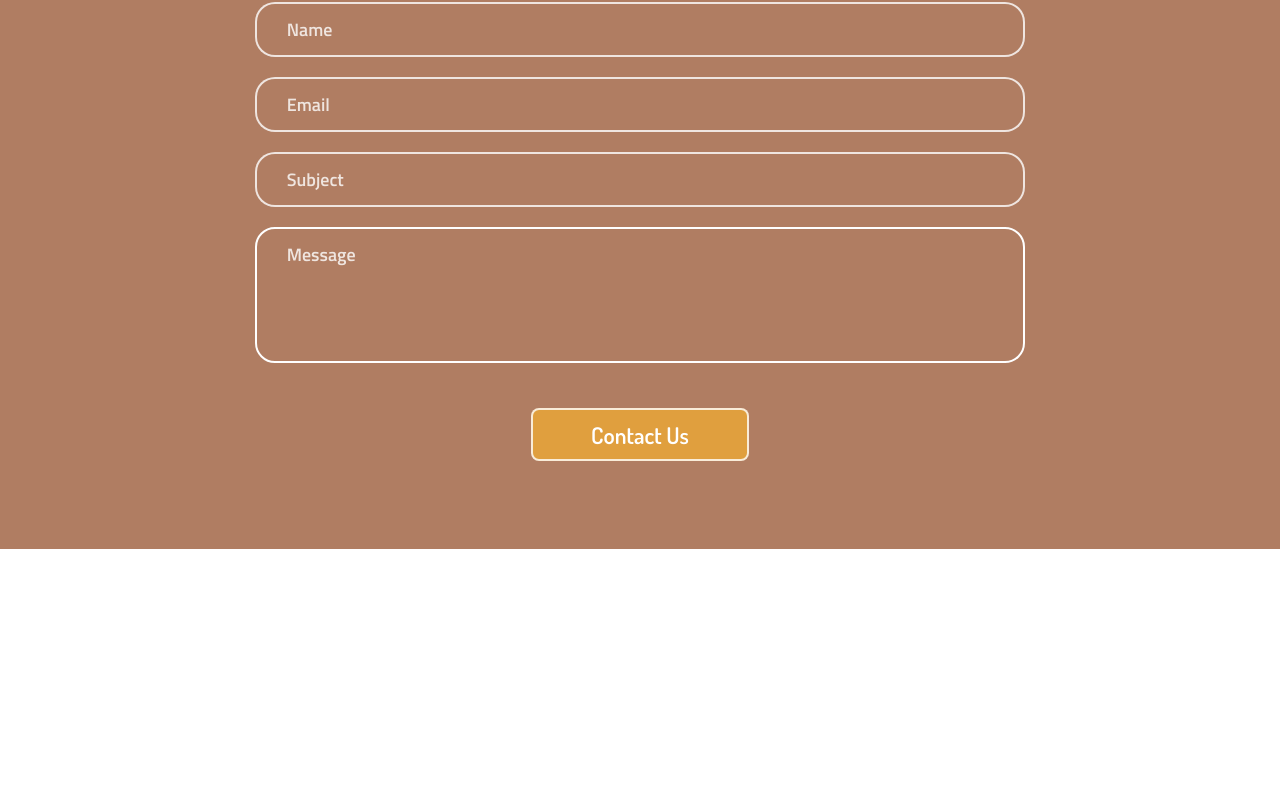
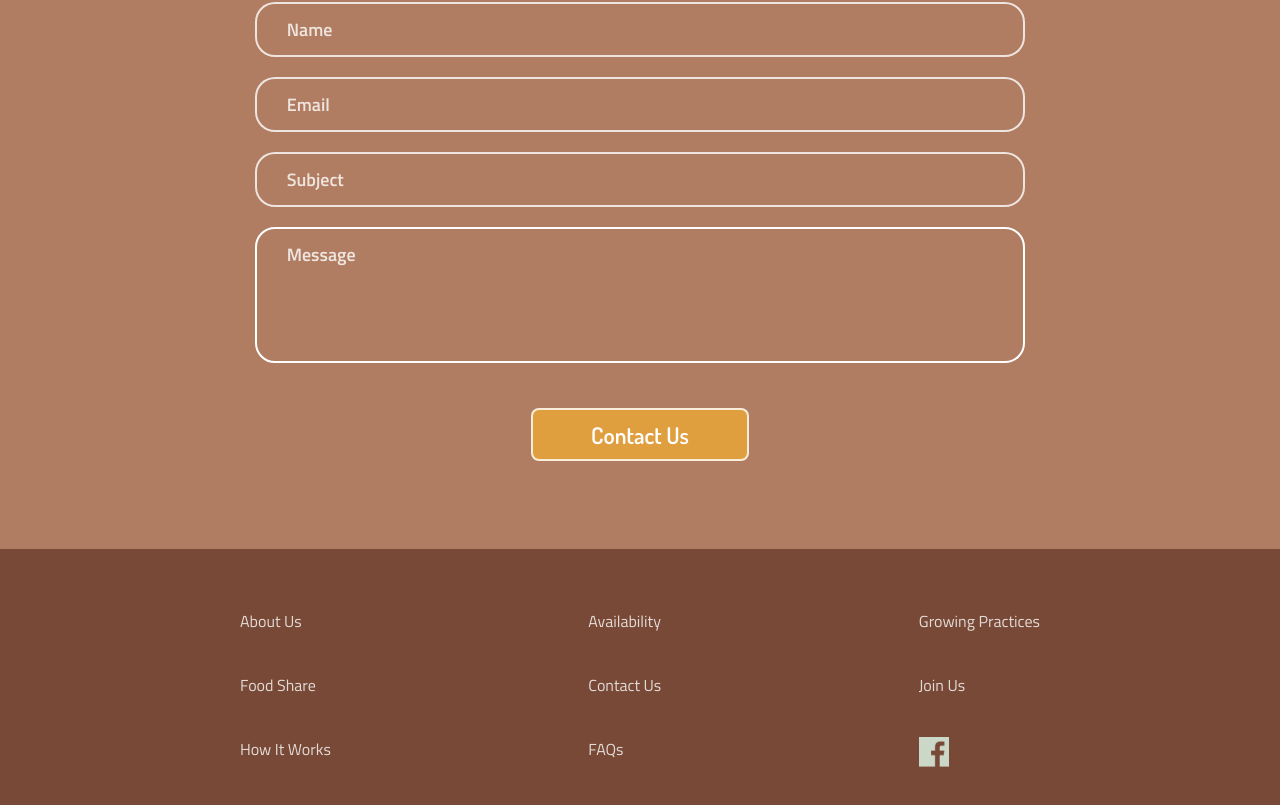
Before and after one commit to C-Bandstra/Wabisabi-Farm, a React (Create React App) app: page / in a window 1280 px wide. Shown: the part 3630-4435 px from the top of the page. Before the commit the page ends 4179 px from the top, so only its background shows below. Built offline with nearby package versions, Linux system fonts and the light colour scheme.

Commit message:
Render the Footer compoennt

```diff
--- a/src/components/app/App.js
+++ b/src/components/app/App.js
@@ -8,6 +8,7 @@ import Offer from "../offer/Offer"
 import Info from "../info/Info"
 import CTA from "../cta/CTA"
 import Contact from "../contact/Contact"
+import Footer from "../footer/Footer"
 
 class App extends Component {
   constructor() {
@@ -23,6 +24,7 @@ class App extends Component {
         <Info />
         <CTA />
         <Contact />
+        <Footer />
       </div>
     );
   }
```
